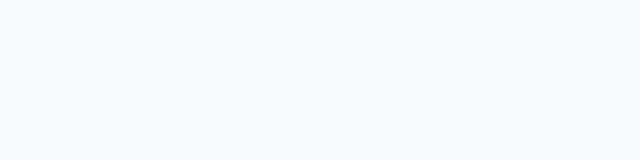
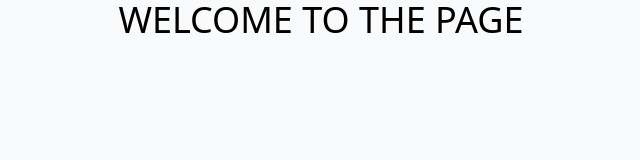
Before and after one commit to Kristefo24/gateThree, a website: page dist/index.html in a window 1280 px wide. Shown: the whole page, without its empty margins (319-959 px from the left). Drawn offline with Linux system fonts and the light colour scheme.

Commit message:
add h1 to the page

```diff
--- a/dist/index.html
+++ b/dist/index.html
@@ -5,5 +5,6 @@
         <link rel="stylesheet" href="output.css">
     </head>
     <body class="bg-gray-50">
+        <h1 class="bg-green-100 text-4xl text-center">WELCOME TO THE PAGE</h1>
     </body>
 </html>
--- a/package.json
+++ b/package.json
@@ -4,7 +4,7 @@
   "main": "index.js",
   "scripts": {
     "test": "echo \"Error: no test specified\" && exit 1",
-    "dev": "tailwindcss -i ./src/input.css -o ./dist/output.css --watch"
+    "build": "tailwindcss -i ./src/input.css -o ./dist/output.css --watch"
   },
   "keywords": [],
   "author": "",
```
